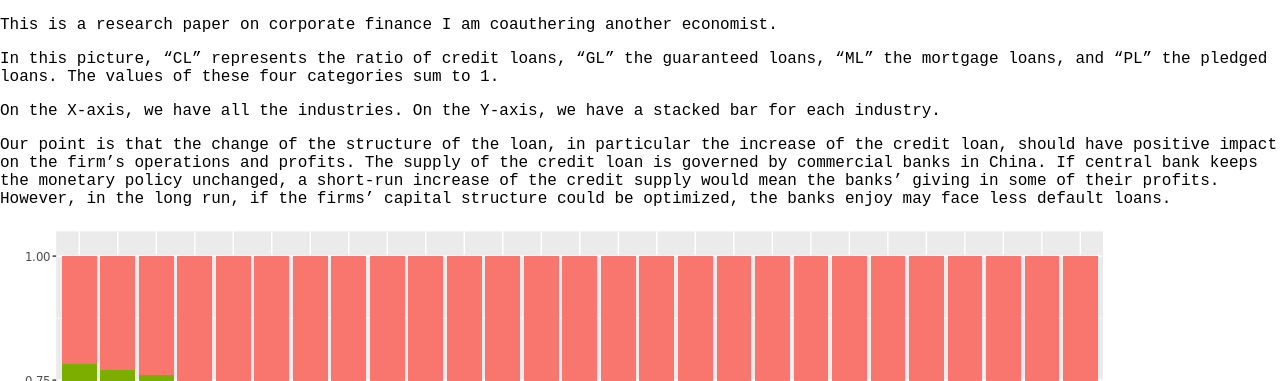
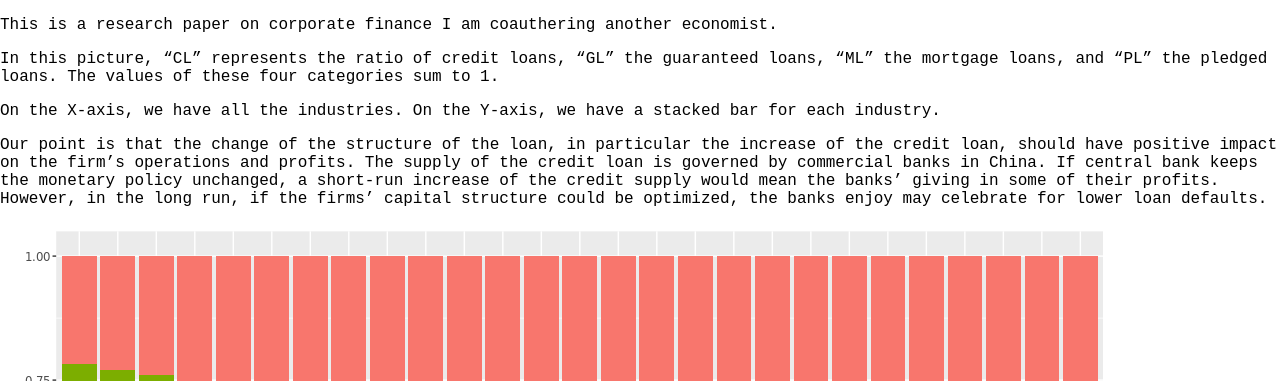
Before and after one commit to brbisheng/brbisheng.github.io, a Jekyll site: the page built from _posts/new/2020-06-06-b1.md, in a window 1280 px wide. Shown: the top 381 px of the page. Built offline with Jekyll 4.4.1, drawn with Linux system fonts in a browser that asks for light colours; nearby versions of some CDN libraries.

Commit message:
Update 2020-06-06-b1.md

```diff
--- a/_posts/new/2020-06-06-b1.md
+++ b/_posts/new/2020-06-06-b1.md
@@ -10,6 +10,6 @@
 
 On the X-axis, we have all the industries. On the Y-axis, we have a stacked bar for each industry.
 
-Our point is that the change of the structure of the loan, in particular the increase of the credit loan, should have positive impact on the firm's operations and profits. The supply of the credit loan is governed by commercial banks in China. If central bank keeps the monetary policy unchanged, a short-run increase of the credit supply would mean the banks' giving in some of their profits. However, in the long run, if the firms' capital structure could be optimized, the banks enjoy may face less default loans.
+Our point is that the change of the structure of the loan, in particular the increase of the credit loan, should have positive impact on the firm's operations and profits. The supply of the credit loan is governed by commercial banks in China. If central bank keeps the monetary policy unchanged, a short-run increase of the credit supply would mean the banks' giving in some of their profits. However, in the long run, if the firms' capital structure could be optimized, the banks enjoy may celebrate for lower loan defaults.
 
 ![Today' picture.](https://github.com/brbisheng/brbisheng.github.io/blob/master/assets/pictures/plot_zoom_png.png?raw=true)
```
